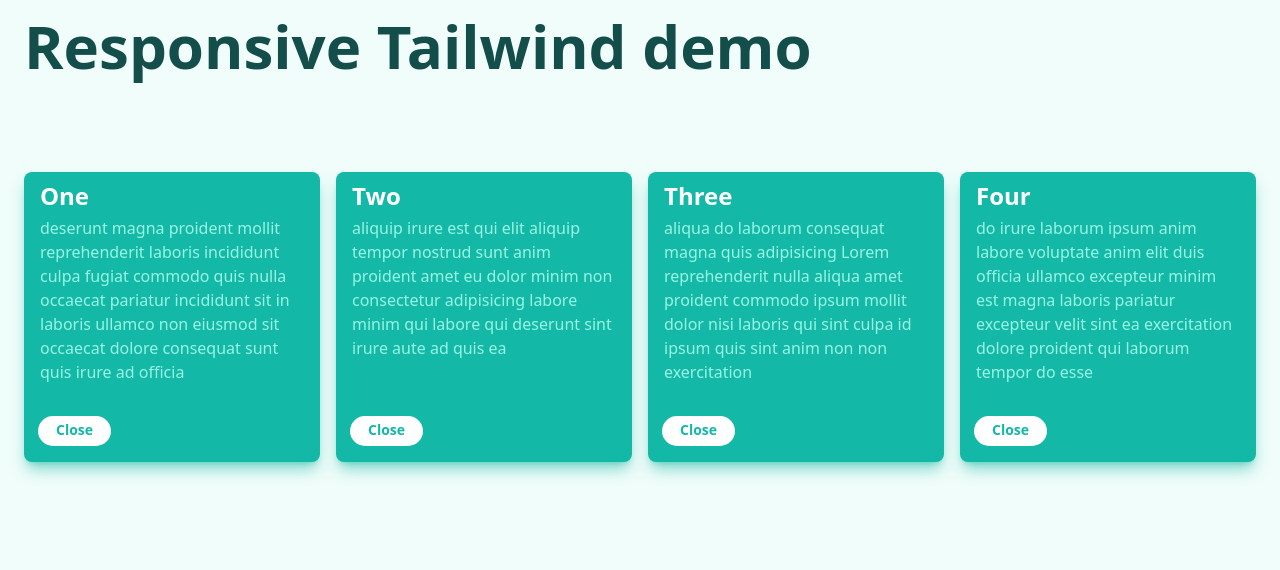
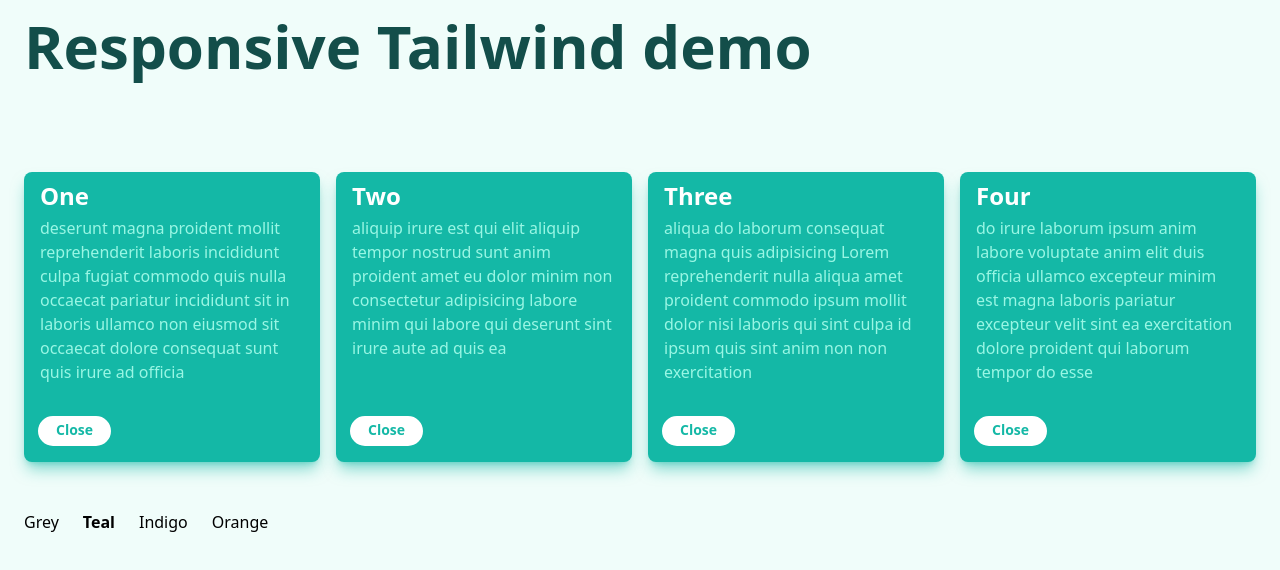
Before and after one commit to sambecker/tailwind, a Next.js app: page / in a window 1280 px wide. Shown: the top 570 px of the page. Built offline with nearby package versions, Linux system fonts and the light colour scheme.

Commit message:
Add theme chooser

```diff
--- a/pages/api/hello.ts
+++ b/pages/api/hello.ts
@@ -1,5 +1,5 @@
 // Next.js API route support: https://nextjs.org/docs/api-routes/introduction
-import type { NextApiRequest, NextApiResponse } from 'next'
+import type { NextApiRequest, NextApiResponse } from 'next';
 
 type Data = {
   name: string
@@ -9,5 +9,5 @@
   req: NextApiRequest,
   res: NextApiResponse<Data>
 ) {
-  res.status(200).json({ name: 'John Doe' })
+  res.status(200).json({ name: 'John Doe' });
 }
--- a/pages/index.tsx
+++ b/pages/index.tsx
@@ -7,6 +7,8 @@
 import Box from '../src/components/Box';
 import { useAppState } from '../src/state';
 import { generateItems, Items } from '../src/app';
+import ThemeChooser from '../src/theme/ThemeChooser';
+import { getDarkTextColor } from '../src/theme';
 
 const TITLE = 'Responsive Tailwind demo';
 
@@ -17,14 +19,7 @@
 const Home: NextPage<Props> = ({ initialItems }) => {
   const [items, setItems] = useState(initialItems);
 
-  const { color } = useAppState('theme');
-
-  const textColor = () => {
-    switch (color) {
-    case 'teal': return 'text-teal-900';
-    case 'indigo': return 'text-indigo-900';
-    }
-  };
+  const { selectedColor } = useAppState('theme');
 
   return (
     <>
@@ -34,11 +29,11 @@
         <link rel="icon" href="/favicon.ico" />
       </Head>
 
-      <main className="space-y-3">
+      <main className="space-y-3 mb-12">
         <h1
           className={joinClasses([
             'text-3xl leading-none md:text-6xl mb-8 md:mb-24 font-bold',
-            textColor(),
+            getDarkTextColor(selectedColor),
           ])}
         >
           {TITLE}
@@ -47,7 +42,8 @@
         {items.length === 0 &&
           <Button
             onClick={() => setItems(generateItems())}
-            color={color}
+            className="relative -top-3"
+            color={selectedColor}
             dark
             large
           >
@@ -73,7 +69,7 @@
                   cta="Close"
                   onCtaClick={() =>
                     setItems(items.filter(i => i.title !== title))}
-                  color={color}
+                  color={selectedColor}
                 >
                   {text}
                 </Box>
@@ -81,6 +77,10 @@
           </AnimatePresence>
         </div>
       </main>
+
+      <footer>
+        <ThemeChooser />
+      </footer>
     </>
   );
 };
--- a/src/app/App.tsx
+++ b/src/app/App.tsx
@@ -3,17 +3,19 @@
 import { joinClasses } from '../utility/css';
 import useElementClasses from '../utility/useBodyClasses';
 
-interface Props {}
-
-const App: FC<Props> = ({ children }) => {
-  const { color } = useAppState('theme');
+const App: FC = ({ children }) => {
+  const { selectedColor } = useAppState('theme');
 
   const backgroundForColor = () => {
-    switch (color) {
+    switch (selectedColor) {
+    case 'grey':
+      return 'bg-slate-50';
     case 'teal':
       return 'bg-teal-50';
     case 'indigo':
       return 'bg-indigo-50';
+    case 'orange':
+      return 'bg-orange-50';
     }
   };
 
--- a/src/components/Box.tsx
+++ b/src/components/Box.tsx
@@ -1,7 +1,7 @@
 import { FC } from 'react';
 import { joinClasses } from '../utility/css';
 import Button from './Button';
-import { TailwindColor } from '../state/theme';
+import { TailwindColor } from '../theme';
 
 interface Props {
   title: string
@@ -23,6 +23,10 @@
       return 'bg-teal-500 shadow-teal-500/50';
     case 'indigo':
       return 'bg-indigo-500 shadow-indigo-500/50';
+    case 'orange':
+      return 'bg-orange-500 shadow-orange-500/50';
+    case 'grey':
+      return 'bg-slate-500 shadow-slate-500/50';
     }
   };
 
@@ -32,6 +36,10 @@
       return 'text-teal-200';
     case 'indigo':
       return 'text-indigo-200';
+    case 'orange':
+      return 'text-orange-200';
+    case 'grey':
+      return 'text-slate-200';
     }
   };
 
--- a/src/components/Button.tsx
+++ b/src/components/Button.tsx
@@ -1,5 +1,5 @@
 import { FC } from 'react';
-import { TailwindColor } from '../state/theme';
+import { TailwindColor } from '../theme';
 import { joinClasses } from '../utility/css';
 
 interface Props {
@@ -20,6 +20,13 @@
 }) => {
   const classesForColor = () => {
     switch (color) {
+    case 'grey':
+      return joinClasses([
+        'text-slate-500 active:bg-slate-100 active:text-slate-600',
+        dark
+          ? 'border-slate-500 active:shadow-slate-500/25'
+          : 'border-white active:border-slate-100 active:shadow-slate-800/25',
+      ]);
     case 'teal':
       return joinClasses([
         'text-teal-500 active:bg-teal-100 active:text-teal-600',
@@ -33,6 +40,13 @@
         dark
           ? 'border-indigo-500 active:shadow-indigo-500/25'
           : 'border-white active:border-indigo-100 active:shadow-indigo-800/25',
+      ]);
+    case 'orange':
+      return joinClasses([
+        'text-orange-500 active:bg-orange-200 active:text-orange-600',
+        dark
+          ? 'border-orange-500 active:shadow-orange-500/25'
+          : 'border-white active:border-orange-100 active:shadow-orange-800/25',
       ]);
     }
   };
--- a/src/state/index.ts
+++ b/src/state/index.ts
@@ -1,6 +1,6 @@
 import { combineReducers } from 'redux';
 import { useSelector } from 'react-redux';
-import theme, { ThemeState } from './theme';
+import theme, { ThemeState } from '../theme/state';
 
 export interface AppState {
   theme: ThemeState
--- /dev/null
+++ b/src/theme/ThemeChooser.tsx
@@ -0,0 +1,33 @@
+import { FC } from 'react';
+import { useDispatch } from 'react-redux';
+import { TAILWIND_COLORS } from '.';
+import { useAppState } from '../state';
+import { joinClasses } from '../utility/css';
+import { themeActions } from './state';
+
+interface Props {}
+
+const ThemeChooser: FC<Props> = () => {
+  const { selectedColor } = useAppState('theme');
+
+  const dispatch = useDispatch();
+
+  return(
+    <div className="space-x-6">
+      {TAILWIND_COLORS.map(color =>
+        <button
+          key={color}
+          className={joinClasses([
+            'capitalize',
+            'active:font-bold',
+            color === selectedColor && 'font-bold',
+          ])}
+          onClick={() => dispatch(themeActions.setColor(color))}
+        >
+          {color}
+        </button>)}
+    </div>
+  );
+};
+
+export default ThemeChooser;
--- /dev/null
+++ b/src/theme/index.ts
@@ -0,0 +1,17 @@
+export type TailwindColor = 'grey' | 'teal' | 'indigo' | 'orange';
+
+export const TAILWIND_COLORS: TailwindColor[] = [
+  'grey',
+  'teal',
+  'indigo',
+  'orange',
+];
+
+export const getDarkTextColor = (color: TailwindColor) => {
+  switch (color) {
+  case 'grey': return 'text-slate-700';
+  case 'teal': return 'text-teal-900';
+  case 'indigo': return 'text-indigo-900';
+  case 'orange': return 'text-orange-900';
+  }
+};
--- a/src/state/theme.ts
+++ b/src/theme/state.ts
@@ -1,13 +1,12 @@
 import { createSlice, PayloadAction } from '@reduxjs/toolkit';
-
-export type TailwindColor = 'teal' | 'indigo';
+import { TailwindColor } from '.';
 
 export interface ThemeState {
-  color: TailwindColor
+  selectedColor: TailwindColor
 }
 
 const initialState: ThemeState = {
-  color: 'teal',
+  selectedColor: 'teal',
 };
 
 const { actions, reducer } = createSlice({
@@ -15,7 +14,7 @@
   initialState,
   reducers: {
     setColor(state, action: PayloadAction<TailwindColor>) {
-      state.color = action.payload;
+      state.selectedColor = action.payload;
     },
   },
 });
```
Also changed, not shown: package.json (+13 -13 lines), 1 other file (tests, documents, lock files or other folders).
